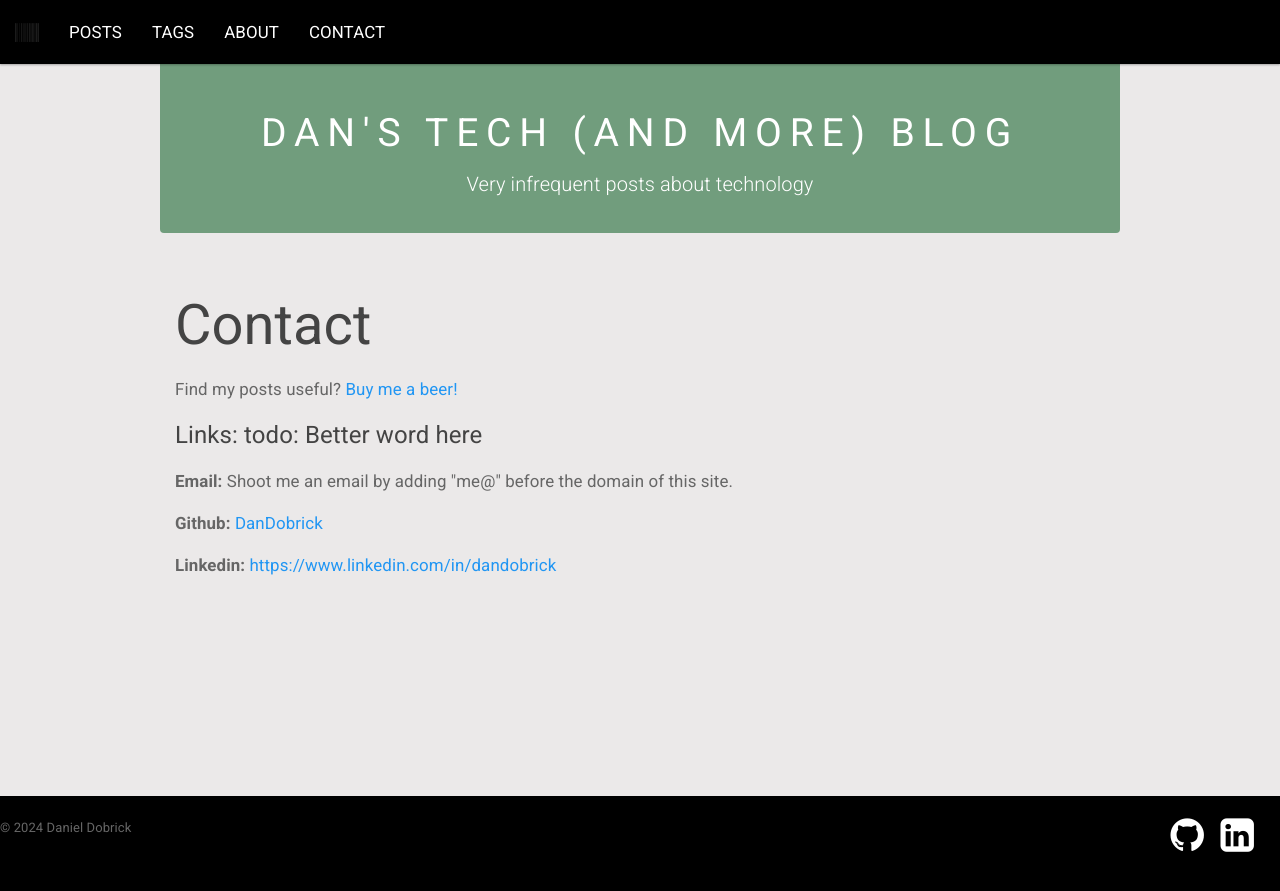
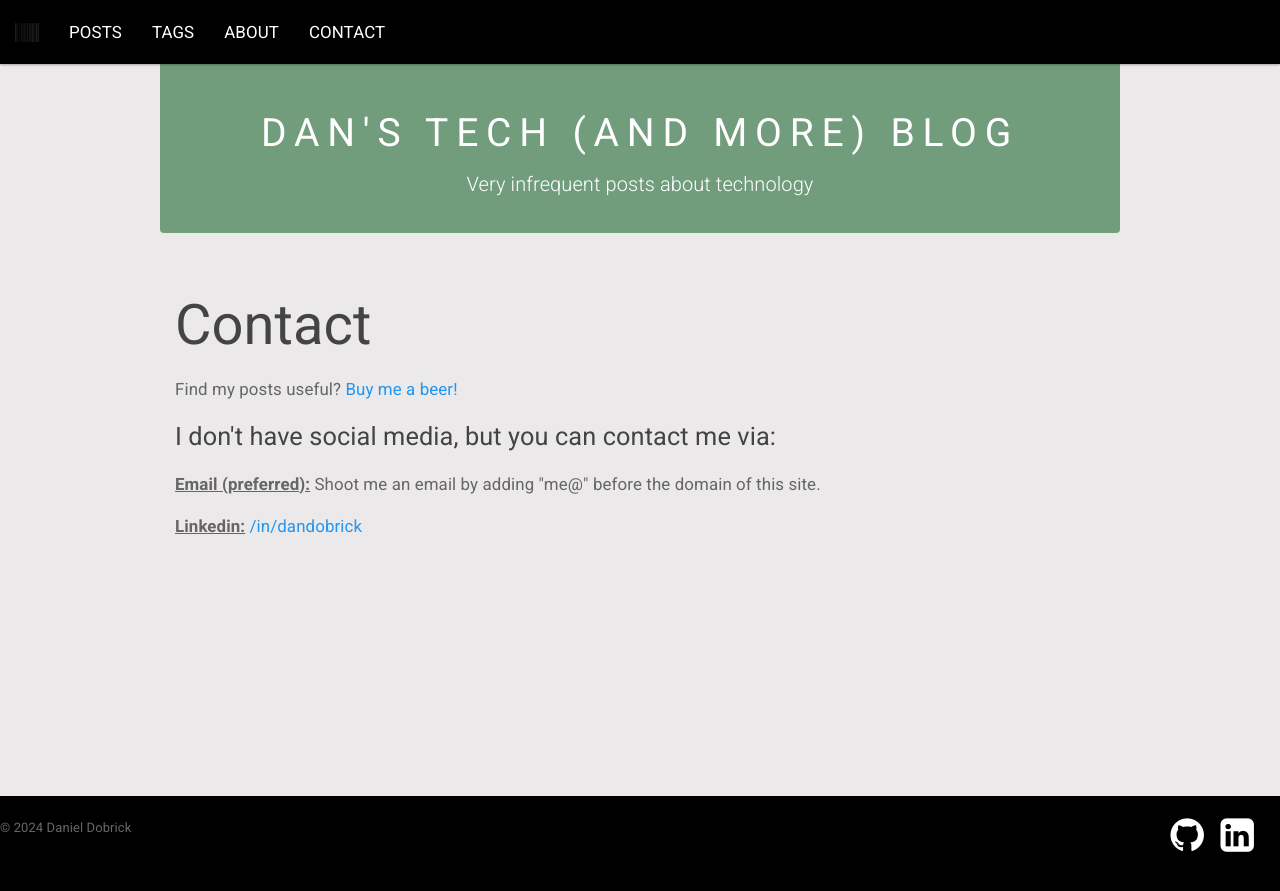
Before and after one commit to DanDobrick/blog, a Jekyll site: the page built from _pages/contact.html, in a window 1280 px wide. Shown: the top 891 px of the page. Built offline with Jekyll 4.4.1, drawn with Linux system fonts in a browser that asks for light colours.

Commit message:
Update social_links

```diff
--- a/_includes/footer.html
+++ b/_includes/footer.html
@@ -1,9 +1,9 @@
 <footer class="footer">
 	<ul class="footer-links">
-		<li><a href="{{ site.data.social_links.github }}"> <i
-				class="fa fa-inverse fa-github fa-3x"></i></a></li>
-		<li><a href="{{ site.data.social_links.linkedin }}"> <i
-				class="fa fa-inverse fa-linkedin-square fa-3x"></i></a></li>
+		<li><a href="{{ site.data.social_links.github.url }}"> <i
+				class="fa fa-inverse {{site.data.social_links.github.icon}} fa-3x"></i></a></li>
+		<li><a href="{{ site.data.social_links.linkedin.url }}"> <i
+				class="fa fa-inverse {{site.data.social_links.linkedin.icon}} fa-3x"></i></a></li>
 	</ul>
 	<div class='copyright'>
 		{% capture currentYear %}
--- a/_pages/about.html
+++ b/_pages/about.html
@@ -3,7 +3,7 @@ title: About
 permalink: /about/
 ---
 <h1>Meet me!</h1>
-Find my posts useful? <a href="{{ site.data.social_links.kofi }}" target="_blank">Buy me a beer!</a>
+Find my posts useful? <a href="{{ site.data.social_links.kofi.url }}" target="_blank">{{ site.data.social_links.kofi.text }}</a>
 <h4>General Info</h4>
 <strong>Name:</strong> Dan Dobrick
 <br>
--- a/_pages/contact.html
+++ b/_pages/contact.html
@@ -5,12 +5,10 @@ permalink: /contact/
 <div class="contact-container">
   <h1>{{page.title}}</h1>
 
-  Find my posts useful? <a href="{{ site.data.social_links.kofi }}" target="_blank">Buy me a beer!</a>
+  Find my posts useful? <a href="{{ site.data.social_links.kofi.url }}" target="_blank">{{ site.data.social_links.kofi.text }}</a>
 
-  <h4>Links: todo: Better word here</h4>
-  <strong>Email:</strong> Shoot me an email by adding "me@" before the domain of this site.
+  <h2>I don't have social media, but you can contact me via:</h2>
+  <strong>Email (preferred):</strong> Shoot me an email by adding "me@" before the domain of this site.
   <br>
-  <strong>Github:</strong> <a href="{{ site.data.social_links.github }}" target="_blank">DanDobrick</a>
-  <br>
-  <strong>Linkedin:</strong> <a href="{{ site.data.social_links.linkedin }}" target="_blank">{{ site.data.social_links.linkedin }}</a>
+  <strong>Linkedin:</strong> <a href="{{ site.data.social_links.linkedin.url }}" target="_blank">{{ site.data.social_links.linkedin.text }}</a>
 </div>
--- a/_sass/main.scss
+++ b/_sass/main.scss
@@ -20,7 +20,6 @@ body {
 		margin-bottom: 1em;
 	}
 }
-
 .top-image {
 	width: 100%;
 	border: 1px solid black;
@@ -132,6 +131,16 @@ body {
 
 .contact-container {
 	line-height: 2.5;
+
+	h2 {
+		font-size: 1.5em;
+		margin-top: 13px;
+		// font-weight: bold;
+	}
+
+	strong {
+		text-decoration: underline;
+	}
 }
 
 // Below this line there's navbar css that came from Jekyll template
```
Also changed, not shown: _data/social_links.yml (+14 -5 lines), _includes/contact.html (+4 -4 lines).
